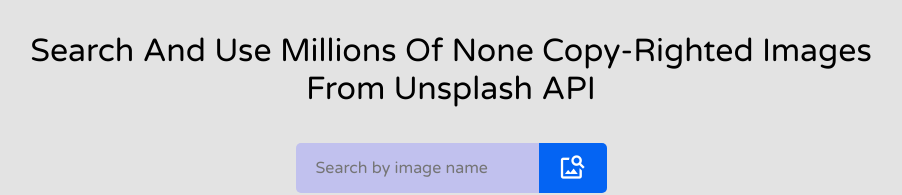
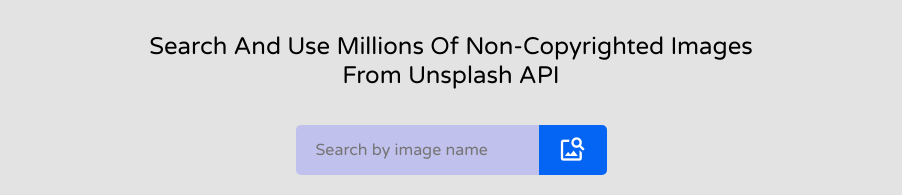
Before and after one commit to GreenEdwinO/unsplash-image-search, a React (Create React App) app: page / in a window 1280 px wide. Shown: the top 195 px of the page, without its empty margins (189-1091 px from the left). Built offline with nearby package versions, Linux system fonts and the light colour scheme; no server answers.

Commit message:
update to h1

```diff
--- a/public/index.html
+++ b/public/index.html
@@ -24,7 +24,7 @@
       work correctly both with client-side routing and a non-root public URL.
       Learn how to configure a non-root public URL by running `npm run build`.
     -->
-    <title>React App</title>
+    <title>Image Search App</title>
   </head>
   <body>
     <noscript>You need to enable JavaScript to run this app.</noscript>
--- a/src/App.css
+++ b/src/App.css
@@ -17,13 +17,15 @@
 }
 
 .heading {
-  max-width: 900px;
+  max-width: 650px;
 }
 
 .heading > h1 {
-  font-size: 2rem;
-  font-weight: 550;
+  font-size: 1.5rem;
+  font-weight: 570;
   text-align: center;
+  margin-left: 1rem;
+  margin-right: 1rem;
   /* text-transform: uppercase; */
 }
 
--- a/src/App.js
+++ b/src/App.js
@@ -45,7 +45,7 @@
   return (
     <div className="app">
       <div className="heading">
-        <h1>Search And Use Millions Of None Copy-Righted Images From Unsplash API</h1>
+        <h1>Search And Use Millions Of Non-Copyrighted Images From Unsplash API</h1>
       </div>
 
       {/* <button onClick={() => fetchResolution("regular")}>Lower</button>
--- a/src/config.js
+++ /dev/null
@@ -1,4 +0,0 @@
-
-const API_KEY = "tWNve3RiCy5UN1KOYLgitxRm4q4lAZE-SgYzLUDSNOk";
-
-export default API_KEY
```
Also changed, not shown: 1 other file (tests, documents, lock files or other folders).
